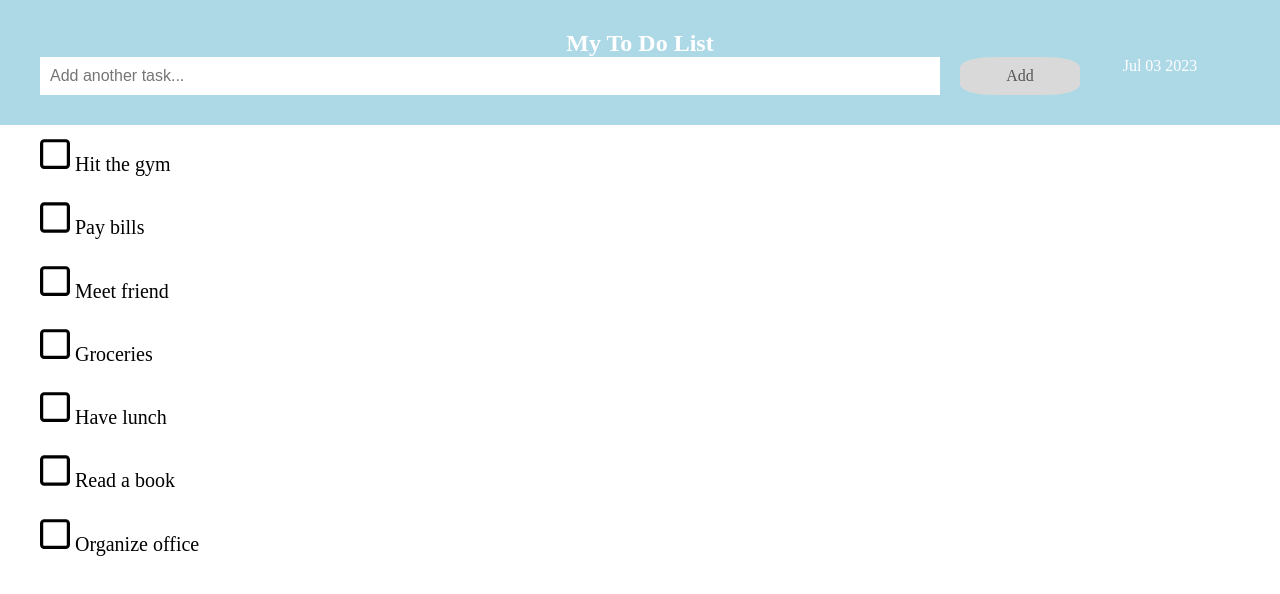
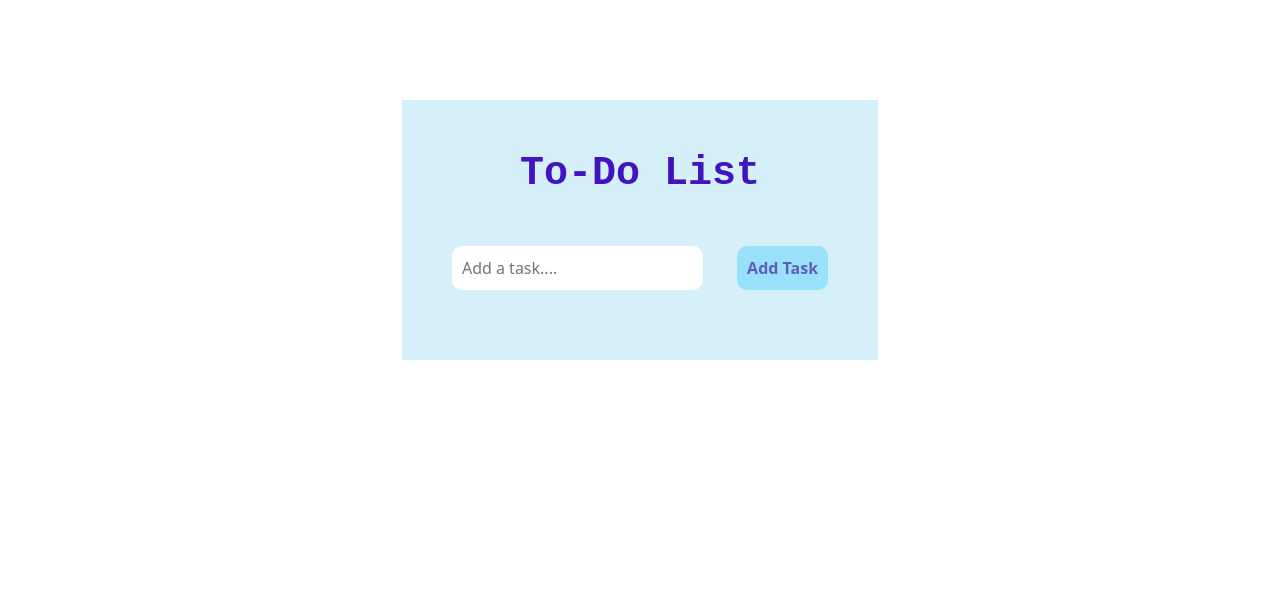
Before and after one commit to ZylaCode/ToDoListGroupThree, a plain HTML site: page index.html in a window 1280 px wide. Drawn offline with nearby package versions, Linux system fonts and the light colour scheme; some icons are missing.

Commit message:
created new html and js

```diff
--- a/index.css
+++ b/index.css
@@ -1,60 +1,66 @@
 * {
-    margin: 0;
-    box-sizing: border-box;
+    margin: 0 auto;
+    padding: 0;
+
 }
 
-body{
-    display: flex;
-    flex-direction: column;
-    min-height: 100vh;
+body {
+  display: flex;
+  justify-content: center;
+
+}
+
+ main {
+  flex-direction: column;
+  justify-content: space-around;
+  align-items: center;
+  margin: 100px;
+  padding: 50px;
+  border: none;
+  background: rgb(214, 240, 249);
+}
+
+main h1{
+  font-family: 'Courier New', Courier, monospace;
+  text-align: center;
+  padding-bottom: 20px;
+ font-weight: bolder;
+  font-size: 40px;
+  color: rgb(66, 20, 192);
+
+}
+
+input{
+  padding: 10px;
+  border-radius: 10px;
+  border: none;
 }
 
 
-ul li {
-    cursor: pointer;
-    position: relative;
-    padding: 12px 8px 12px 40px;
-    font-size: 20px;
+#new-task-form {
+  align-self: flex-start;
 }
 
+main button{
+  border-radius: 10px;
+  padding: 10px;
+  margin-left: 30px;
+  margin-top: 20px;
+  background-color: rgb(153, 225, 251);
+  border: none;
+  font-weight: bolder;
+  color: rgb(94, 94, 182);
+}
 
-  .header {
-    background-color: lightblue;
-    padding: 30px 40px;
-    color: white;
-    text-align: center;
-  }
+div {
+  margin-top: 20px;
+}
 
-  input {
-    margin: 0;
-    border: none;
-    border-radius: 0;
-    width: 75%;
-    padding: 10px;
-    float: left;
-    font-size: 16px;
-  }
-
-  .addBtn {
-    padding: 10px 10px;
-    margin-left: 20px;
-    width: 10%;
-    background: #d9d9d9;
-    color: #555;
-    float: left;
-    text-align: center;
-    font-size: 16px;
-    cursor: pointer;
-    transition: 0.3s;
-    border-radius: 28%;
-  }
-
-.checkbox {
-width: 1.5em;
-height: auto;}
-
-ul {
-    list-style-type: none;
-    margin: 0;
-    padding: 0;
+p{
+  font-family: 'Courier New', Courier, monospace;
+  text-align: left;
+  color: rgba(22, 116, 238, 0.933);
+  font-size: 26px;
+  font-weight: 800;
+  padding: 2px;
 }
--- a/index.html
+++ b/index.html
@@ -1,95 +1,32 @@
 <!DOCTYPE html>
 <html lang="en">
+
 <head>
   <meta charset="UTF-8" />
   <meta name="viewport" content="width=device-width, initial-scale=1.0" />
   <link rel="stylesheet" type="text/css" href="index.css" />
-    <link
-      href="//netdna.bootstrapcdn.com/twitter-bootstrap/2.3.2/css/bootstrap-combined.no-icons.min.css"
-      rel="stylesheet"
-    />
-    <link
-      href="//netdna.bootstrapcdn.com/font-awesome/3.2.1/css/font-awesome.css"
-      rel="stylesheet"
-    />
-
+  <link href="https://cdn.jsdelivr.net/npm/bootstrap@5.3.0/dist/css/bootstrap.min.css" rel="stylesheet" integrity="sha384-9ndCyUaIbzAi2FUVXJi0CjmCapSmO7SnpJef0486qhLnuZ2cdeRhO02iuK6FUUVM" crossorigin="anonymous">
+  <script src="https://cdn.jsdelivr.net/npm/bootstrap@5.3.0/dist/js/bootstrap.bundle.min.js" integrity="sha384-geWF76RCwLtnZ8qwWowPQNguL3RmwHVBC9FhGdlKrxdiJJigb/j/68SIy3Te4Bkz" crossorigin="anonymous"></script>
   <title>Document</title>
 </head>
+
 <body>
-    <div id="myDIV" class="header">
 
-      <h2>My To Do List</h2>
-            <span id = "date"></span>
+<main>
+  <h1>To-Do List </h1>
+  <form id="new-task-form" >
+    <input id="new-task-input" type="text" placeholder="Add a task...." >
+    <button id="submit" >Add Task</button>
+  </form>
 
-      <input type="text" id="myInput" placeholder="Add another task..." />
-      <span onclick="addItem()" class="addBtn">Add</span>
+  <section>
+    <div id="tasks">
     </div>
+  </section>
+</main>
 
-    <ul id="myUL toDoList">
-      <li class="list-item">
-        <a
-          ><img
-            src="imgs/square-regular.svg"
-            alt="unchecked checkbox"
-            class="checkbox"
-        /></a>
-        Hit the gym
-      </li>
-      <li class="list-item">
-        <a
-          ><img
-            src="imgs/square-regular.svg"
-            alt="unchecked checkbox"
-            class="checkbox"
-        /></a>
-        Pay bills
-      </li>
-      <li class="list-item">
-        <a
-          ><img
-            src="imgs/square-regular.svg"
-            alt="unchecked checkbox"
-            class="checkbox"
-        /></a>
-        Meet friend
-      </li>
-      <li class="list-item">
-        <a
-          ><img
-            src="imgs/square-regular.svg"
-            alt="unchecked checkbox"
-            class="checkbox"
-        /></a>
-        Groceries
-      </li>
-      <li class="list-item">
-        <a
-          ><img
-            src="imgs/square-regular.svg"
-            alt="unchecked checkbox"
-            class="checkbox"
-        /></a>
-        Have lunch
-      </li>
-      <li class="list-item">
-        <a
-          ><img
-            src="imgs/square-regular.svg"
-            alt="unchecked checkbox"
-            class="checkbox"
-        /></a>
-        Read a book
-      </li>
-      <li class="list-item">
-        <a
-          ><img
-            src="imgs/square-regular.svg"
-            alt="unchecked checkbox"
-            class="checkbox"
-        /></a>
-        Organize office
-      </li>
-    </ul>
+
+
 
 </body>
 <script src="index.js"></script>
--- a/index.js
+++ b/index.js
@@ -1,46 +1,71 @@
-function displaydate() {
-    let date = new Date()
-    date = date.toString().split(" ")
-    document.querySelector("#date").innerHTML = date[1] + " " + date[2] + " " + date[3]
-}
+// function displaydate() {
+//     let date = new Date()
+//     date = date.toString().split(" ")
+//     document.querySelector("#date").innerHTML = date[1] + " " + date[2] + " " + date[3]
+// }
 
-window.onload = function(){
-    displaydate()
-}
-
-document.querySelector(".add").addEventListener("click", () => {
-    let item = document.querySelector("#myInput")
-    createItem(item)
-})
-
-function addItem() {
-    let li = document.createElement("li");
-    let inputValue = document.getElementById("myInput").value;
-    let text = document.createTextNode(inputValue);
-
-    li.appendChild(text);
+// window.onload = function(){
+//     displaydate()
+// }
 
 
-    if (inputValue === '') {
-        alert('Please add an item on the list!');
+//// UPDATED JS
+
+const form = document.querySelector('#new-task-form');
+const input = document.querySelector('#new-task-input');
+const task = document.querySelector('#tasks');
+
+form.addEventListener('submit', (event) => {
+    event.preventDefault();
+
+    if (input.value.trim() === "") {
+        alert('Please add a task!')
     } else {
-        document.getElementById("myUL").appendChild(li);
-    }
+        // const task = input.value;
 
-    document.getElementById("myInput").value = "";
+        const paragraph= document.createElement('p')
+        paragraph.innerText = input.value;
+        paragraph.classList.add('p'); //this class connects to CSS for styling
+        task.appendChild(paragraph);
+        input.value = "";
 
-    }
+        paragraph.addEventListener('click', () => {
+            paragraph.style.textDecoration = 'line-through';
+        })
 
-const checkbox = document.querySelectorAll('.checkbox');
 
-let unchecked = true;
+        paragraph.addEventListener('dblclick', () => {
+            task.removeChild(paragraph);
+        })
 
-checkbox.forEach((checkbox)=>{
-checkbox.addEventListener("click", (event)=>{
-    if (unchecked){checkbox.src = "imgs/square-check-regular.svg";
-} else {
-    checkbox.src = "imgs/square-regular.svg"
-}
-unchecked = !unchecked
+
+        // another option below but I don't know how to manage EDIT and DELETE buttons
+
+        // const buttonEdit = document.createElement('button')
+        // buttonEdit.classList.add('edit');
+        // buttonEdit.innerHTML = 'Edit';
+        // taskList.appendChild(buttonEdit);
+
+        // const buttonDelete = document.createElement('button')
+        // buttonDelete.classList.add('delete');
+        // buttonDelete.innerHTML = 'Delete';
+        // taskList.appendChild(buttonDelete);
+        // input.value = "";
+
+        // buttonEdit.addEventListener('click', () => {
+        //     if (buttonEdit.innerText === 'edit'){
+        //         paragraph.removeAttribute('input');
+        //     buttonEdit.innerText = 'Save';
+        //     } else {
+        //         return;
+        //     }
+        // })
+
+        // buttonDelete.addEventListener('click', () => {
+        //     taskList.removeChild(paragraph);
+
+        // })
+
+
+    };
 });
-});
```
Lines whose indentation alone changed are shown as unchanged.
